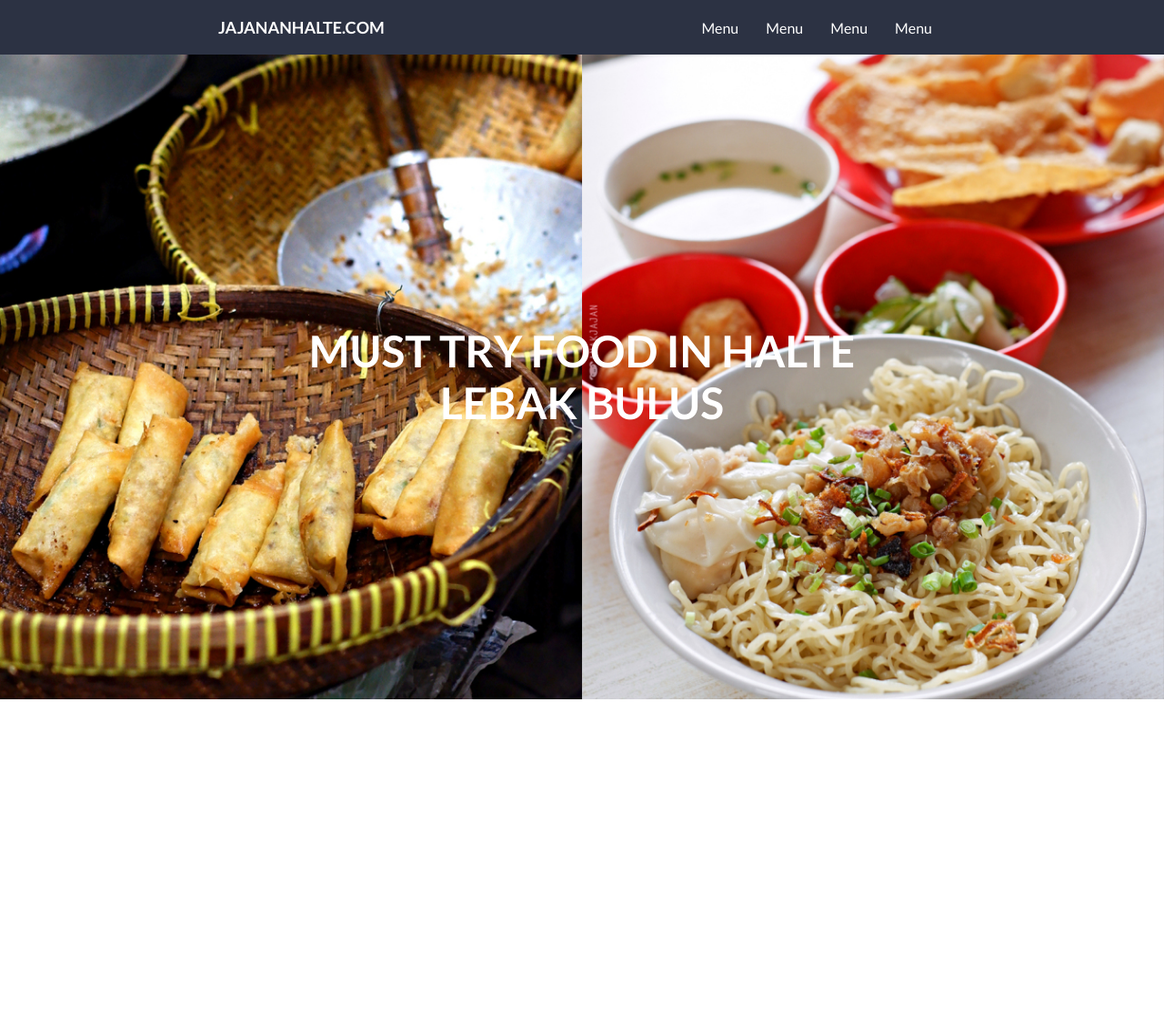
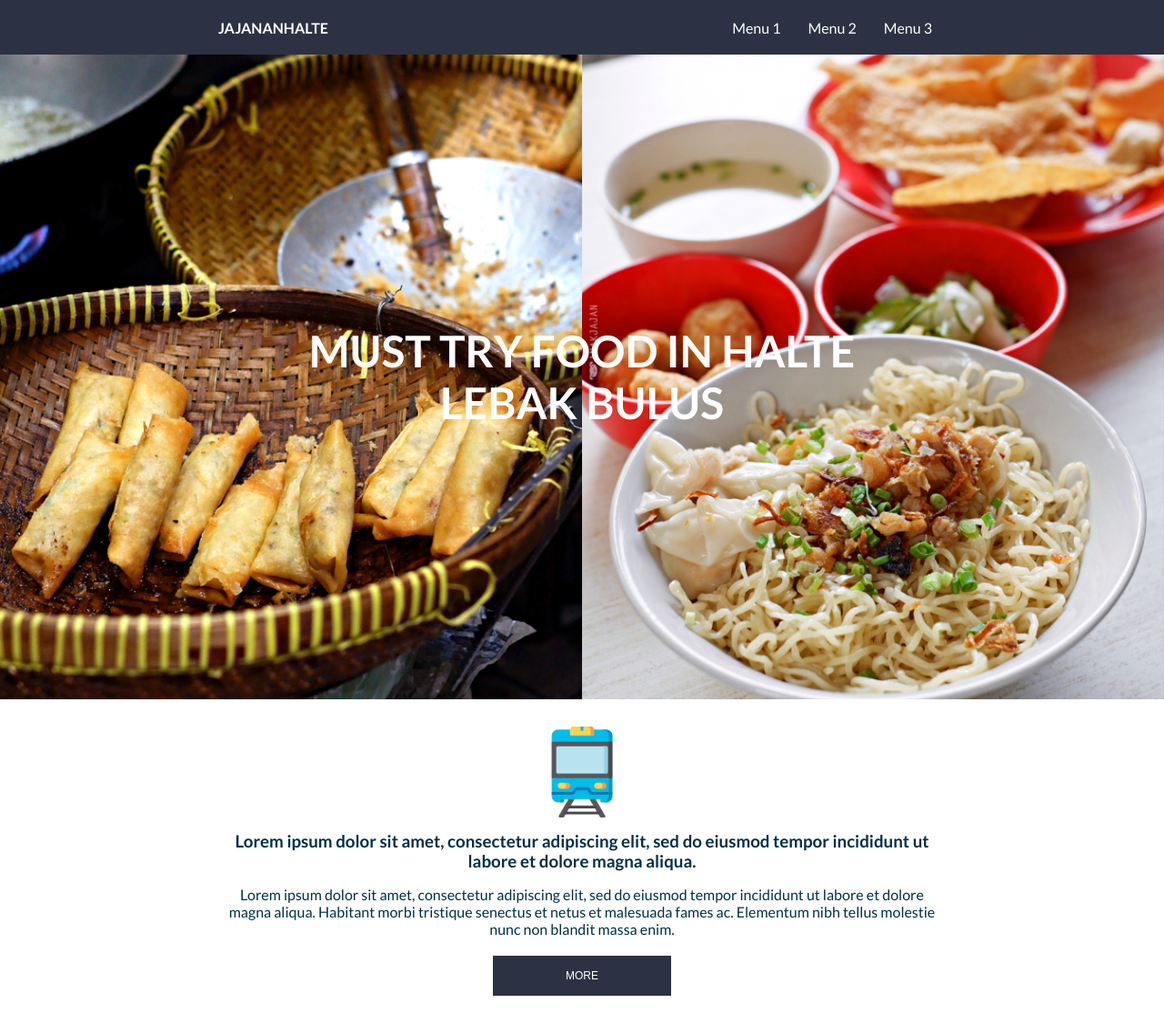
Before and after one commit to senjansen/jajanan-halte, a plain HTML site: page index.html in a window 1280 px wide. Shown: the whole page at 91% size. Before the commit the page ends 800 px from the top, so only its background shows below. Drawn offline with Linux system fonts and the light colour scheme.

Commit message:
add intro content

```diff
--- a/assets/css/style.css
+++ b/assets/css/style.css
@@ -5,7 +5,7 @@
 }
 body {
     font-family: 'Lato', sans-serif;
-    font-size: 18px;
+    font-size: 16px;
     color: #003047;
 }
 .container {
@@ -19,8 +19,26 @@ h1 {
     font-size: 54px;
     margin-bottom: 1rem;
 }
+h3 {
+    margin-bottom: 1rem;
+}
 p {
     margin-bottom: 1rem;
+}
+.text-center {
+    text-align: center;
+}
+.button {
+    background-color: #2c3243;
+    border: none;
+    color: white;
+    padding: 15px 80px;
+    text-align: center;
+    text-decoration: none;
+    display: inline-block;
+    margin: 4px 2px;
+    cursor: pointer;
+    font-size: 12px;
 }
 
 /* Header */
@@ -74,3 +92,12 @@ li a {
     font-weight: 700;
     font-size: 48px;
 }
+
+/* Intro */
+.intro {
+    padding-top: 15px;
+    padding-bottom: 15px;
+}
+.intro img {
+    padding: 15px 0;
+}
--- a/index.html
+++ b/index.html
@@ -13,14 +13,13 @@
     <div id="header">
         <div class="container">
             <div id="logo">
-                <a href="/">JajananHalte.com</a>
+                <a href="/">JajananHalte</a>
             </div>
             <div class="navigation">
                 <ul>
-                    <li><a href="#">Menu</a></li>
-                    <li><a href="#">Menu</a></li>
-                    <li><a href="#">Menu</a></li>
-                    <li><a href="#">Menu</a></li>
+                    <li><a href="#">Menu 1</a></li>
+                    <li><a href="#">Menu 2</a></li>
+                    <li><a href="#">Menu 3</a></li>
                 </ul>
             </div>
         </div>
@@ -28,10 +27,21 @@
 
     <div class="banner">
         <div class="banner-background">
-            <img src="assets/images/home-banner.jpg" alt="banner-home" style="width:100%;">
+            <img src="assets/images/home-banner.jpg" alt="banner-home" width="100%">
         </div>
+        <div class="centered">Must try food in Halte Lebak bulus</div>
+    </div>
 
-        <div class="centered">Must try food in Halte Lebak bulus</div>
+    <div class="intro">
+        <div class="container">
+            <div class="text-center">
+                <img src="assets/images/train.png" alt="train" width="100">
+                <h3>Lorem ipsum dolor sit amet, consectetur adipiscing elit, sed do eiusmod tempor incididunt ut labore et dolore magna aliqua.</h3>
+                <p>Lorem ipsum dolor sit amet, consectetur adipiscing elit, sed do eiusmod tempor incididunt ut labore et dolore magna aliqua. Habitant morbi tristique senectus et netus et malesuada fames ac. Elementum nibh tellus molestie nunc non blandit massa enim.</p>
+
+                <button class="button">MORE</button>
+            </div>
+        </div>
     </div>
 </body>
 </html>
```
Also changed, not shown: assets/images/train.png (added), 3 other files.
